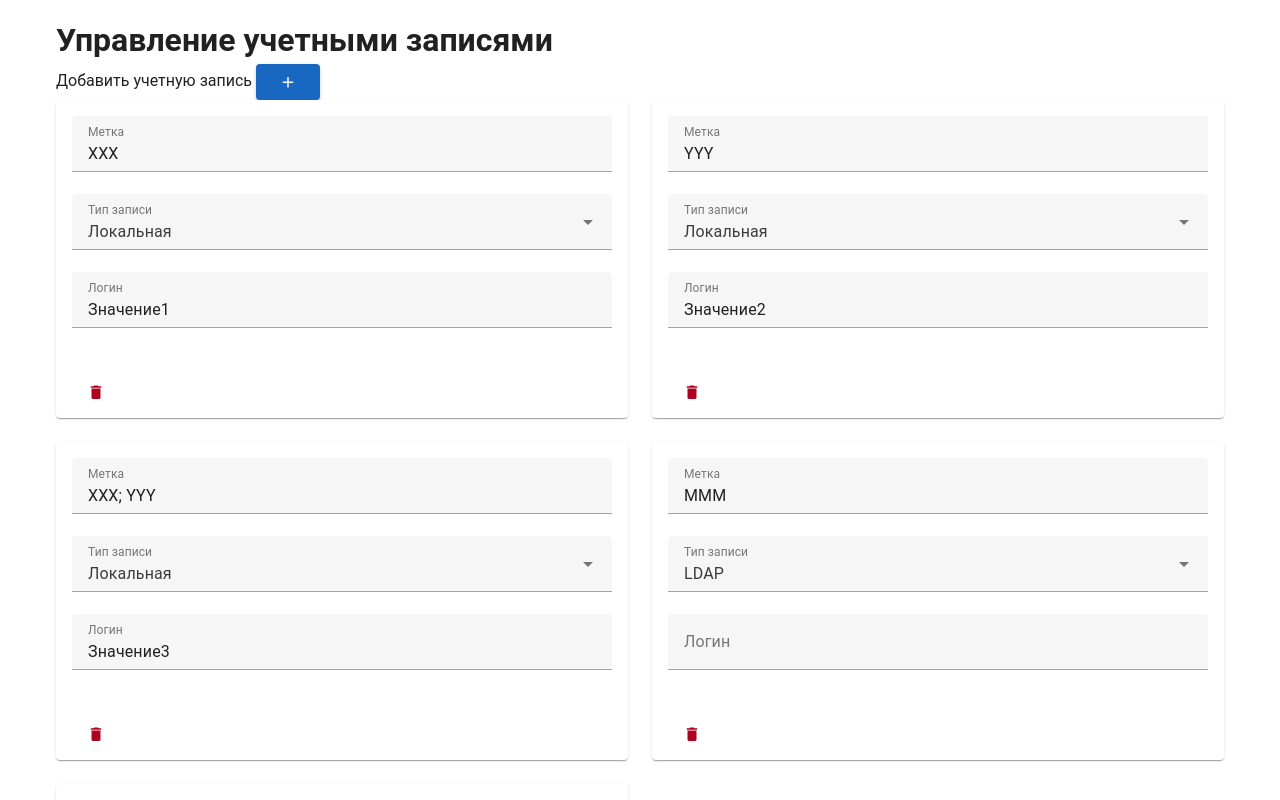
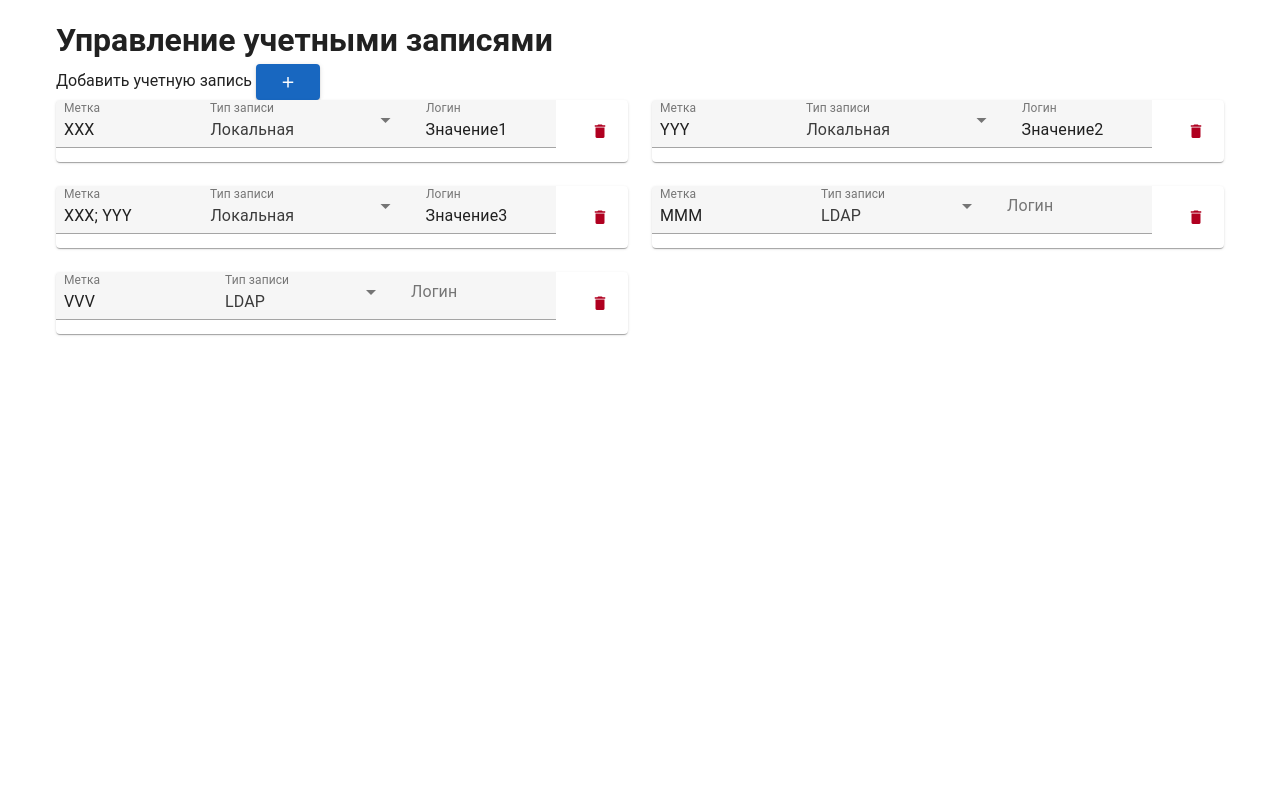
Before and after one commit to 7Hunter7/Accounts-management, a Vue app: page / in a window 1280 px wide. Shown: the top 800 px of the page. Built offline with nearby package versions, Linux system fonts and the light colour scheme.

Commit message:
Updated component 'AccountItem' - Updated styles

```diff
--- a/src/components/AccountItem.vue
+++ b/src/components/AccountItem.vue
@@ -1,6 +1,8 @@
 <template>
   <v-card>
+    <v-row>
       <v-card-text>
+        <v-row>
           <v-text-field
             label="Метка"
             v-model="localAccount.label"
@@ -26,12 +28,15 @@
             v-model="localAccount.password"
             :rules="passwordRules"
           ></v-text-field>
+        </v-row>
       </v-card-text>
+
       <v-card-actions>
         <v-btn color="error" @click="onDelete">
           <v-icon icon="mdi-delete"></v-icon>
         </v-btn>
       </v-card-actions>
+    </v-row>
   </v-card>
 </template>
 
```
Lines whose indentation alone changed are shown as unchanged.
